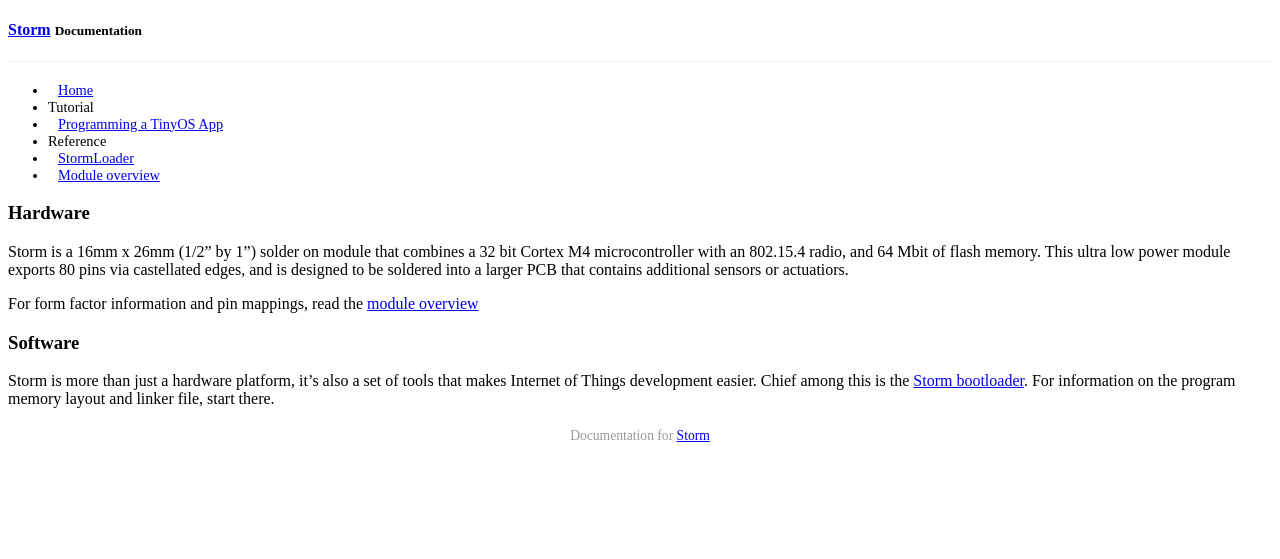
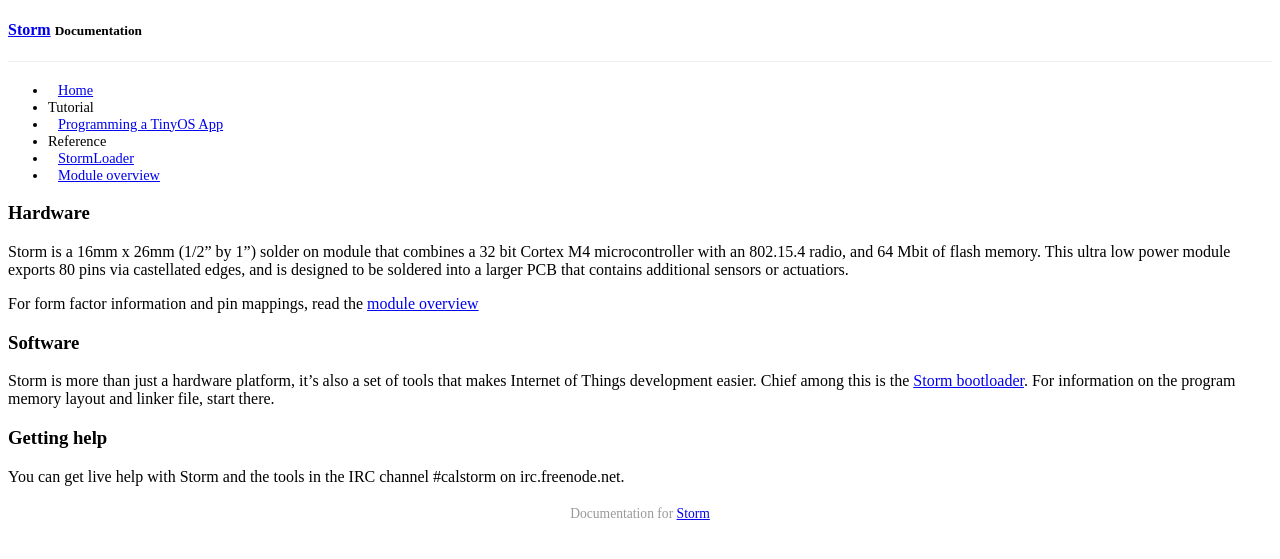
Before and after one commit to SoftwareDefinedBuildings/storm, a Jekyll site: the page built from docs/index.md, in a window 1280 px wide. Shown: the top 559 px of the page. Built offline with Jekyll 4.4.1, drawn with Linux system fonts in a browser that asks for light colours; Markdown is read by kramdown in place of the engine named in the settings; a style sheet for code colours, icons or effects is not loaded.

```diff
--- a/docs/index.md
+++ b/docs/index.md
@@ -12,3 +12,7 @@ For form factor information and pin mappings, read the [module overview]({% post
 ### Software
 
 Storm is more than just a hardware platform, it's also a set of tools that makes Internet of Things development easier. Chief among this is the [Storm bootloader]({% post_url 2014-10-02-sloader %}). For information on the program memory layout and linker file, start there.
+
+### Getting help
+
+You can get live help with Storm and the tools in the IRC channel #calstorm on irc.freenode.net.
```
Also changed, not shown: docs/_posts/2014-10-02-sloader.md (+4 -0 lines), docs/_posts/2014-10-03-programming-a-tinyos-app.md (deleted, +0 -15 lines), docs/_posts/2014-10-03-tinyos.md (added, +26 -0 lines), 2 other files.
